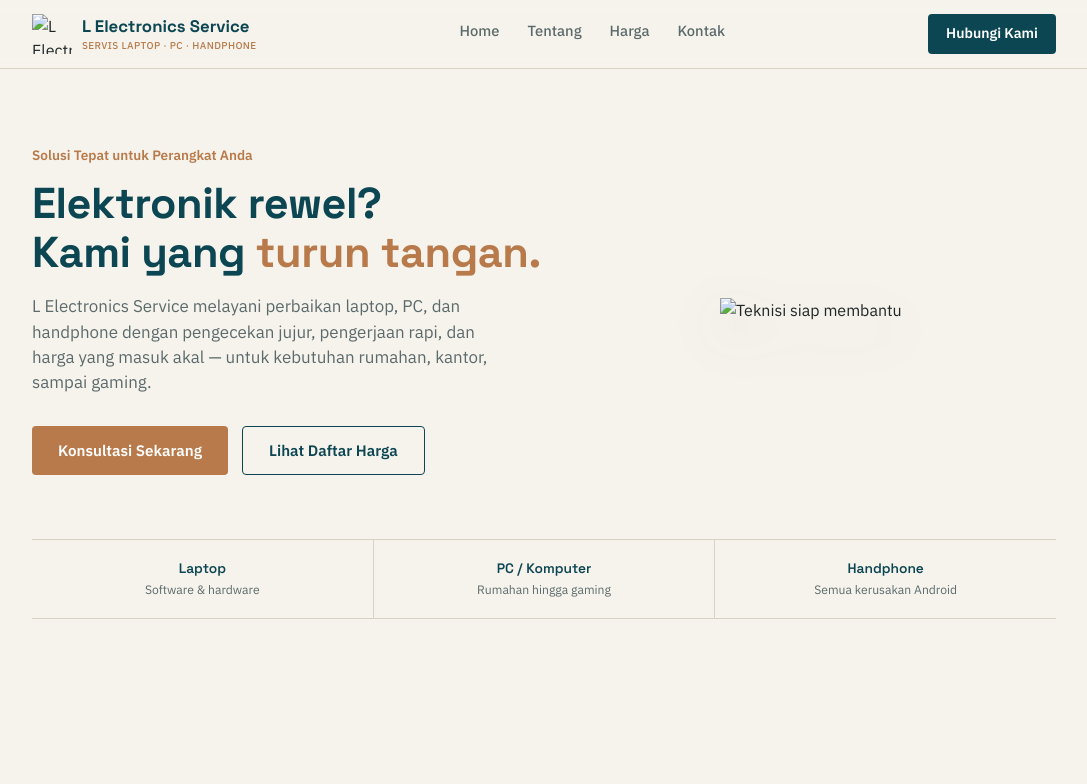
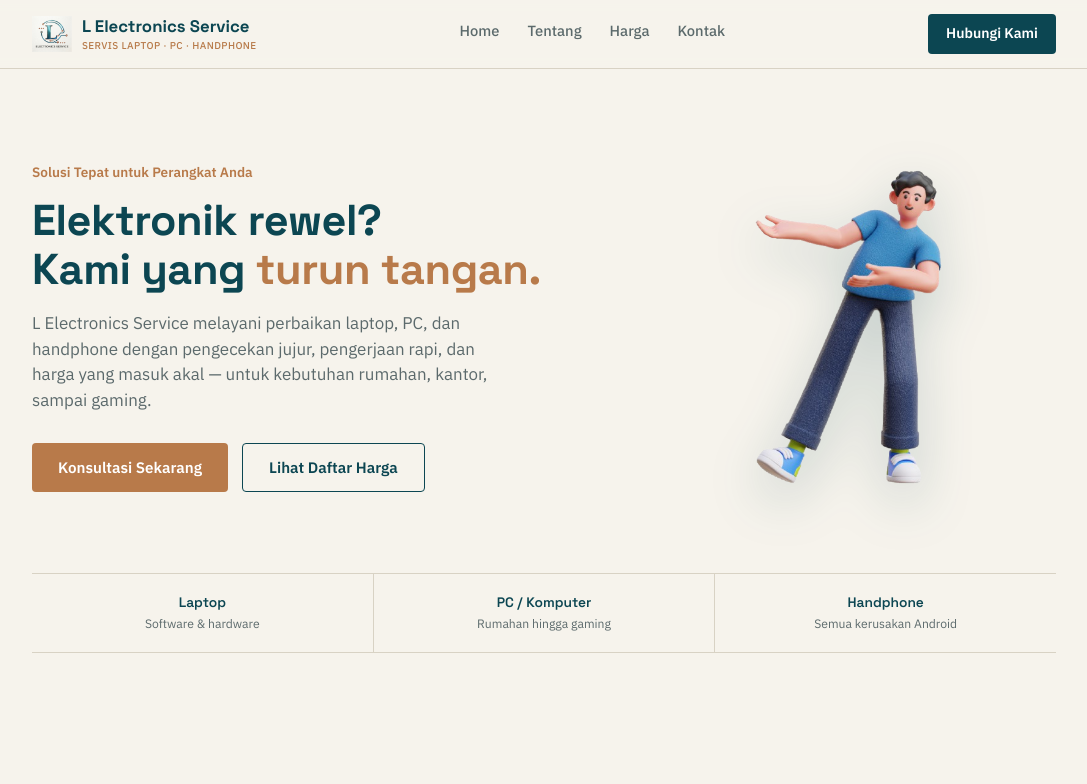
Before and after one commit to syifaaltha/service.elektronik, a plain HTML site: page index.html in a window 1280 px wide. Shown: the top 784 px of the page, without its empty margins (96-1183 px from the left). Drawn offline with Linux system fonts and the light colour scheme; files that its build step writes are made by us from their sources.

Commit message:
Update index.html
fix website path

```diff
--- a/index.html
+++ b/index.html
@@ -6,14 +6,14 @@
 <title>L Electronics Service — Servis Laptop, PC & Handphone</title>
 <link rel="preconnect" href="https://fonts.googleapis.com">
 <link href="https://fonts.googleapis.com/css2?family=Space+Grotesk:wght@500;600;700&family=IBM+Plex+Sans:wght@400;500;600&display=swap" rel="stylesheet">
-<link rel="stylesheet" href="css/style.css">
+<link rel="stylesheet" href="style.css">
 </head>
 <body>
 
 <header>
   <nav class="wrap">
     <div class="logo-mark">
-      <img src="assets/images/logo.jpg" alt="L Electronics Service">
+      <img src="logo.jpg" alt="L Electronics Service">
       <div>
         <span>L Electronics Service</span>
         <small>SERVIS LAPTOP · PC · HANDPHONE</small>
@@ -41,7 +41,7 @@
       </div>
     </div>
     <div class="hero-visual">
-      <img src="assets/images/character.png" alt="Teknisi siap membantu">
+      <img src="character.png" alt="Teknisi siap membantu">
     </div>
   </div>
 
```
